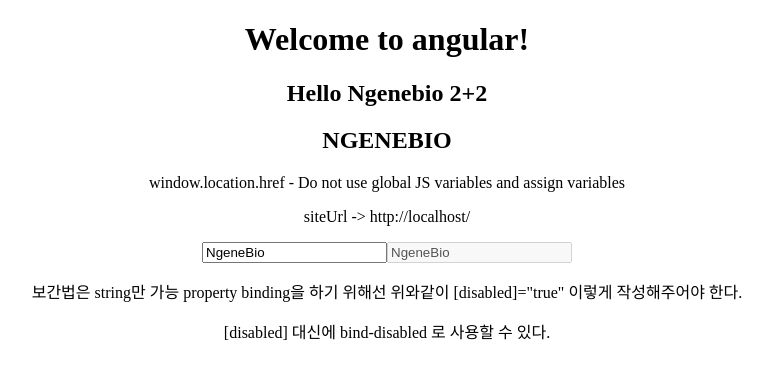
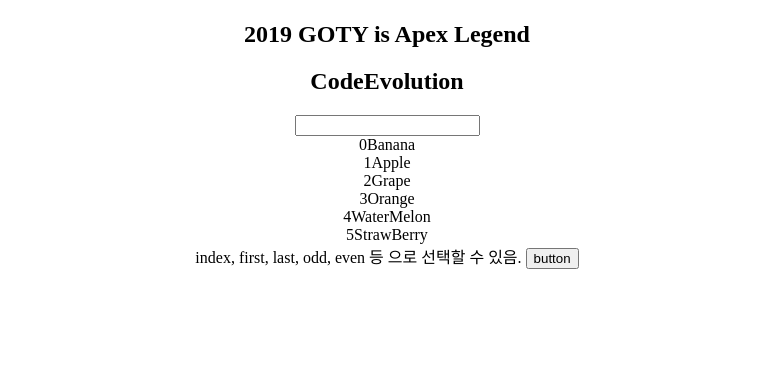
Before and after one commit to lldldudalsll/TIL, an Angular app in the folder angular/: page / in a window 1280 px wide. Shown: the top 378 px of the page, without its empty margins (253-1026 px from the left). Built offline with nearby package versions, Linux system fonts and the light colour scheme.

Commit message:
angular tutorial

```diff
--- a/angular/src/app/app.component.html
+++ b/angular/src/app/app.component.html
@@ -1,9 +1,10 @@
 <!--The content below is only a placeholder and can be replaced.-->
 <div style="text-align:center">
   <h1>
-    Welcome to {{ title }}!
+    {{ message }}
   </h1>
-  <app-test></app-test>
+  <!-- <app-test></app-test> -->
+  <app-test2 (childEvent)="message=$event" [parentData]="game"></app-test2>
 </div>
 
 <router-outlet></router-outlet>
--- a/angular/src/app/app.component.ts
+++ b/angular/src/app/app.component.ts
@@ -7,4 +7,6 @@
 })
 export class AppComponent {
   title = 'angular';
+  public game = 'Apex Legend';
+  public message = '';
 }
--- a/angular/src/app/test/test.component.html
+++ b/angular/src/app/test/test.component.html
@@ -14,3 +14,10 @@
 
 <p>보간법은 string만 가능 property binding을 하기 위해선 위와같이 [disabled]="true" 이렇게 작성해주어야 한다.</p>
 <p>[disabled] 대신에 bind-disabled 로 사용할 수 있다.</p>
+
+<!-- Special parameter of angular Dom & capture event => ($event) -->
+<button (click)="onClick($event)">PUSH</button>
+{{greeting}}
+
+<input #myInput type="text">
+<button (click)="logMessage(myInput)">button</button>
--- a/angular/src/app/test/test.component.ts
+++ b/angular/src/app/test/test.component.ts
@@ -11,9 +11,20 @@
   public siteUrl = window.location.href;
   public myId = 'testId';
   public isDisabled = true;
+
+  public greeting = ''
   constructor() { }
 
   ngOnInit() {
   }
 
+  onClick(event) {
+    console.log(event)
+    this.greeting = 'Welcome to NgeneBio'
+  }
+
+  logMessage(value) {
+    console.log(value)
+  }
+
 }
--- /dev/null
+++ b/angular/src/app/test2/test2.component.ts
@@ -0,0 +1,43 @@
+import { Component, OnInit, Input, Output, EventEmitter } from '@angular/core';
+
+@Component({
+  selector: 'app-test2',
+  template: `
+    <h2>2019 GOTY is {{parentData}}</h2>
+    <div *ngIf="displayName; then thenBlock; else elseBlock"></div>
+    <ng-template #thenBlock>
+      <h2>CodeEvolution</h2>
+    </ng-template>
+
+    <ng-template #elseBlock>
+      <h2>Hidden</h2>
+    </ng-template>
+    <input [(ngModel)]="name" type="text">
+    {{name}}
+
+    <div *ngFor="let fruit of fruits index as i">{{i}}{{fruit}}</div>
+    index, first, last, odd, even 등 으로 선택할 수 있음.
+
+    <button (click)="fireEvent()">button</button>
+  `,
+  styles: [``]
+})
+export class Test2Component implements OnInit {
+
+  @Input() public parentData;
+  @Output() public childEvent = new EventEmitter();
+  // @Input('parentData) public Game; 이렇게도 사용 가능! 그럼 위의 보간법에도 {{name}} 으로 작성!
+  displayName = true;
+  public name = '';
+  public fruits = ['Banana', 'Apple', 'Grape', 'Orange', 'WaterMelon', 'StrawBerry']
+
+  constructor() { }
+
+  ngOnInit() {
+  }
+
+  fireEvent() {
+    this.childEvent.emit('Hey Guys fXXX off!')
+  }
+
+}
```
Also changed, not shown: angular/src/app/app.module.ts (+6 -2 lines), 2 other files (tests, documents, lock files or other folders).
